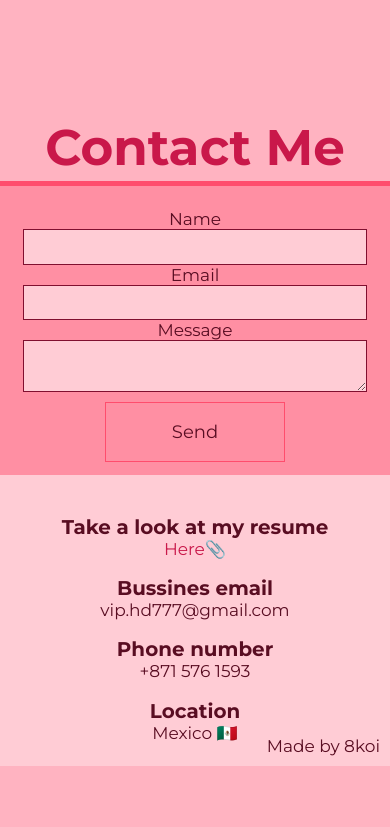
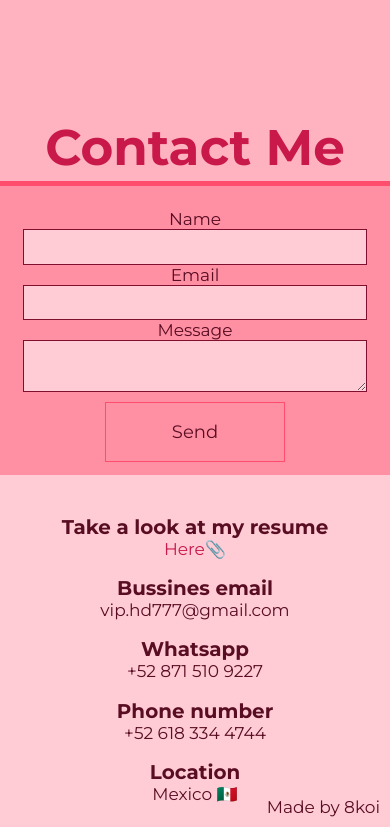
Before and after one commit to Hachikoi-the-creator/Portfolio-revamped, a React (Vite) app: page / in a window 390 px wide. Shown: the part 3150-3977 px from the top of the page. Before the commit the page ends 3916 px from the top, so only its background shows below. Built offline with nearby package versions, Linux system fonts and the light colour scheme.

Commit message:
phone updated

```diff
--- a/src/components/ContacMe.jsx
+++ b/src/components/ContacMe.jsx
@@ -68,8 +68,10 @@ export default function ContactMe() {
           <a href="9uduR8Ybe">Here📎</a>
           <h3>Bussines email</h3>
           <p>vip.hd777@gmail.com</p>
-          <h3>Phone number</h3>
-          <p>+871 576 1593</p>
+          <h3>Whatsapp</h3>
+		  <p>+52 871 510 9227</p>
+		  <h3>Phone number</h3>
+		  <p>+52 618 334 4744</p>
           <h3>Location</h3>
           <p>Mexico 🇲🇽</p>
           <p className="signature">Made by 8koi</p>
```
